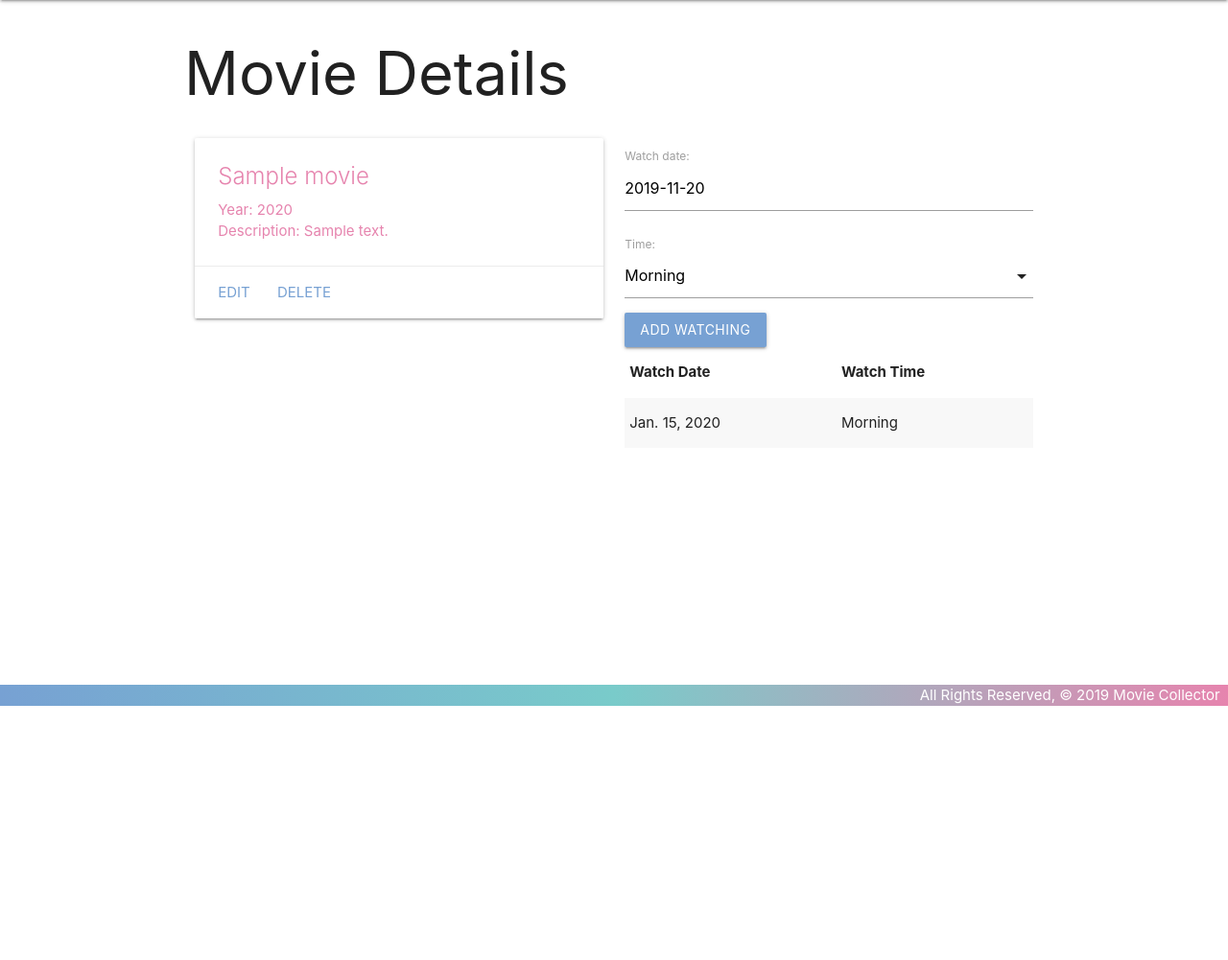
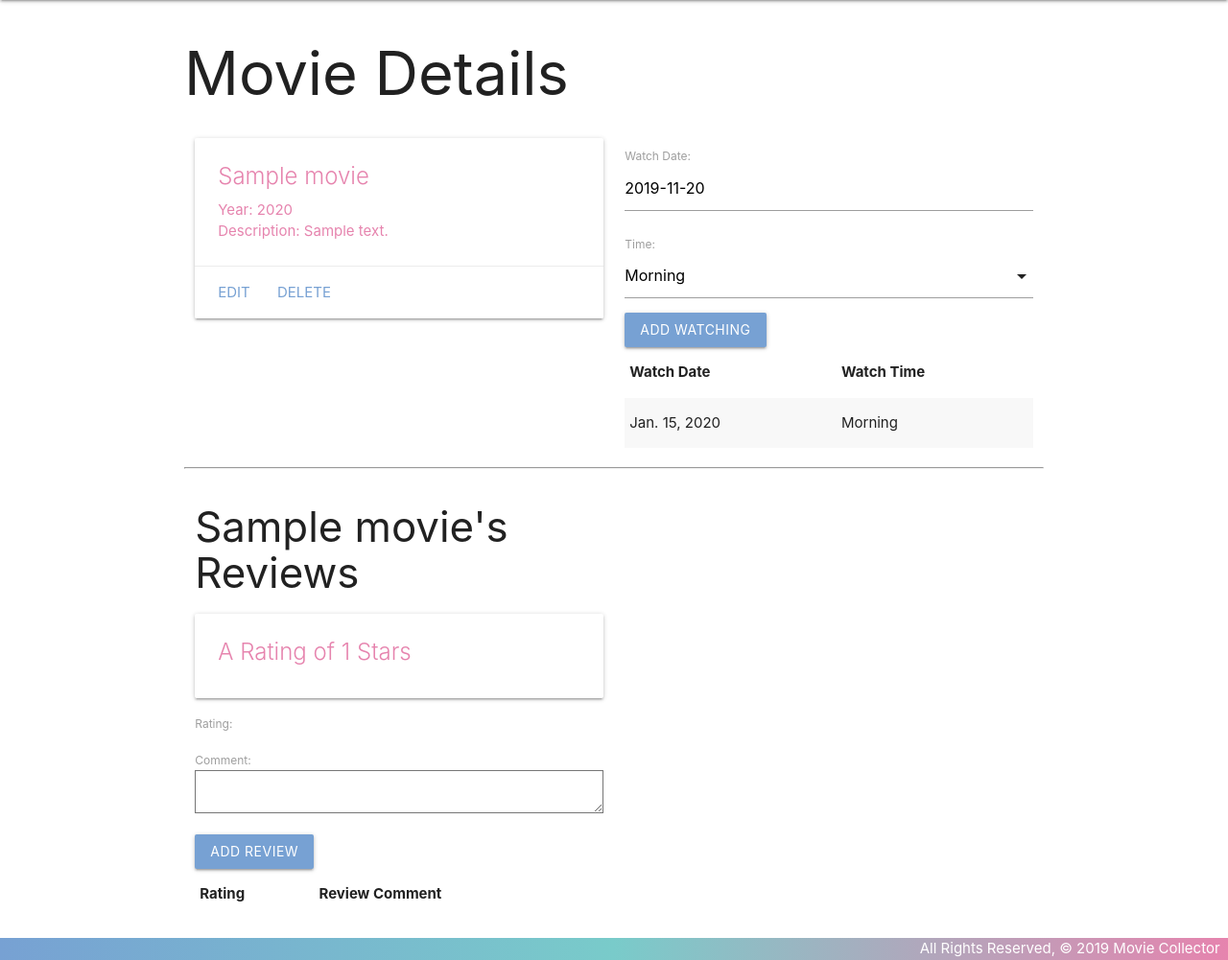
Before and after one commit to emgrebe/Movie-Collector, a Django app: page /movies/1/ in a window 1280 px wide. Shown: the part 64-1065 px from the top of the page at 96% size. Before the commit the page ends 800 px from the top, so only its background shows below. Run offline with Django 3.2, Linux system fonts and the light colour scheme; tables that the repository leaves empty hold one stand-in row (values such as "Sample post"); lists and menus that the app fills with data are empty.

Commit message:
create Review form. Rating isnt rendering properly

```diff
--- a/main_app/admin.py
+++ b/main_app/admin.py
@@ -1,5 +1,6 @@
 from django.contrib import admin
-from .models import Movie, Watching
+from .models import Movie, Watching, Review
 
 admin.site.register(Movie)
 admin.site.register(Watching)
+admin.site.register(Review)
--- a/main_app/forms.py
+++ b/main_app/forms.py
@@ -1,7 +1,12 @@
 from django.forms import ModelForm
-from .models import Watching
+from .models import Watching, Review
 
 class WatchingForm(ModelForm):
   class Meta:
     model = Watching
     fields = ['date', 'time']
+
+class ReviewForm(ModelForm):
+  class Meta:
+    model = Review
+    fields = ['rating', 'comment']
--- a/main_app/models.py
+++ b/main_app/models.py
@@ -8,12 +8,25 @@
   ('E', 'Evening')
 )
 
+RATINGS = (
+  ('1', 'Do Not Watch Again'),
+  ('2', 'Did Not Like It'),
+  ('3', 'It Was Kinda Good'),
+  ('4', 'I Liked It'),
+  ('5', 'I Loved This Movie')
+)
+
 class Review(models.Model):
-  rating = models.IntegerField()
   comment = models.TextField(max_length=250)
+  rating = models.CharField(
+    max_length=1,
+    choices=RATINGS,
+    default=RATINGS[0][0]
+  )
 
   def __str__(self):
-    return self.rating
+    return f"{self.get_comment_display()} on {self.rating}"
+
 
   def get_absolute_url(self):
     return reverse('reviews_detail', kwargs={'pk': self.id})
@@ -31,7 +44,7 @@
     return reverse('detail', kwargs={ 'movie_id': self.id })
 
 class Watching(models.Model):
-  date = models.DateField('watch date')
+  date = models.DateField('Watch Date')
   time = models.CharField(
     max_length=1,
     choices=TIMES,
--- a/main_app/templates/movies/detail.html
+++ b/main_app/templates/movies/detail.html
@@ -38,6 +38,44 @@
     </table>
   </div>
 </div>
+<hr>
+<div class="row">
+  <div class="col s6">
+    <h3>{{ movie.title }}'s Reviews</h3>
+    {% if movie.reviews.count %}
+    {% for review in movie.reviews.all %}
+      <div class="card">
+        <div class="card-content">
+          <span class="card-title">
+            A Rating of <span>{{ review.rating }}</span> Stars
+          </span>
+        </div>
+      </div>
+    {% endfor %}
+  {% else %}
+    <h5>No Reviews :(</h5>
+  {% endif %}
+    <form action="{% url 'add_review' movie.id %}" method="post">
+      {% csrf_token %}
+      {{ review_form.as_p }}
+      <input type="submit" class="btn" value="Add Review">
+    </form>
+    <table class="striped">
+      <thead>
+        <tr><th>Rating</th><th>Review Comment</th></tr>
+      </thead>
+      <tbody>
+        {% for review in movie.review_set.all %}
+          <tr>
+            <td>{{ review.rate }}</td>
+            <td>{{ review.get_comment_display }}</td>
+          </tr>
+        {% endfor %}
+      </tbody>
+    </table>
+  </div>
+</div>
+
 <script>
   //Sets up the Calendar for the Watch Date
   const dateEl = document.getElementById('id_date')
--- a/main_app/urls.py
+++ b/main_app/urls.py
@@ -10,9 +10,10 @@
   path('movies/<int:pk>/update/', views.MovieUpdate.as_view(), name='movies_update'),
   path('movies/<int:pk>/delete/', views.MovieDelete.as_view(), name='movies_delete'),
   path('movies/<int:movie_id>/add_watching/', views.add_watching, name='add_watching'),
-  path('reviews/', views.ReviewList.as_view(), name='reviews_index'),
-  path('reviews/<int:pk>/', views.ReviewDetail.as_view(), name='reviews_detail'),
-  path('reviews/create', views.ReviewCreate.as_view(), name='reviews_create'),
-  path('reviews/<int:pk>/update/', views.ReviewUpdate.as_view(), name='reviews_update'),
-  path('reviews/<int:pk>/delete/', views.ReviewDelete.as_view(), name='reviews_delete'),
+  path('movies/<int:movie_id>/add_review/', views.add_review, name='add_review'),
+  # path('reviews/', views.ReviewList.as_view(), name='reviews_index'),
+  # path('reviews/<int:pk>/', views.ReviewDetail.as_view(), name='reviews_detail'),
+  # path('reviews/create', views.ReviewCreate.as_view(), name='reviews_create'),
+  # path('reviews/<int:pk>/update/', views.ReviewUpdate.as_view(), name='reviews_update'),
+  # path('reviews/<int:pk>/delete/', views.ReviewDelete.as_view(), name='reviews_delete'),
 ]
--- a/main_app/views.py
+++ b/main_app/views.py
@@ -1,8 +1,8 @@
 from django.shortcuts import render, redirect
 from django.views.generic.edit import CreateView, UpdateView, DeleteView
-from django.views.generic import  DetailView, ListView
+# from django.views.generic import  DetailView, ListView
 from .models import Movie, Review
-from .forms import WatchingForm
+from .forms import WatchingForm, ReviewForm
 
 class MovieCreate(CreateView):
   model = Movie
@@ -28,9 +28,11 @@
 
 def movies_detail(request, movie_id):
   movie = Movie.objects.get(id=movie_id)
+  review_form = ReviewForm()
   watching_form = WatchingForm()
   return render(request, 'movies/detail.html', {
-    'movie': movie, 'watching_form': watching_form
+    'movie': movie, 'watching_form': watching_form,
+    'review_form': review_form
   })
 
 def add_watching(request, movie_id):
@@ -41,20 +43,28 @@
     new_watching.save()
   return redirect('detail', movie_id=movie_id)
 
-class ReviewList(ListView):
-  model = Review
+def add_review(request, movie_id):
+  form = ReviewForm(request.POST)
+  if form.is_valid():
+    new_review = form.save(commit=False)
+    new_review.movie_id = movie_id
+    new_review.save()
+  return redirect('detail', movie_id=movie_id)
 
-class ReviewDetail(DetailView):
-  model = Review
+# class ReviewList(ListView):
+#   model = Review
 
-class ReviewCreate(CreateView):
-  model = Review
-  fields='__all__'
+# class ReviewDetail(DetailView):
+#   model = Review
 
-class ReviewUpdate(UpdateView):
-  model = Review
-  fields = ['rating', 'comment']
+# class ReviewCreate(CreateView):
+#   model = Review
+#   fields='__all__'
 
-class ReviewDelete(DeleteView):
-  modle = Review
-  success_url = '/reviews/'
+# class ReviewUpdate(UpdateView):
+#   model = Review
+#   fields = ['rating', 'comment']
+
+# class ReviewDelete(DeleteView):
+#   modle = Review
+#   success_url = '/reviews/'
```
Also changed, not shown: main_app/templates/main_app/review_confirm_delete.html (deleted, +0 -13 lines), main_app/templates/main_app/review_detail.html (deleted, +0 -20 lines), main_app/templates/main_app/review_form.html (deleted, +0 -17 lines), main_app/templates/main_app/review_list.html (deleted, +0 -17 lines), main_app/migrations/0006_auto_20191120_2147.py (added), main_app/migrations/0007_auto_20191120_2147.py (added), main_app/migrations/0008_auto_20191120_2256.py (added).
